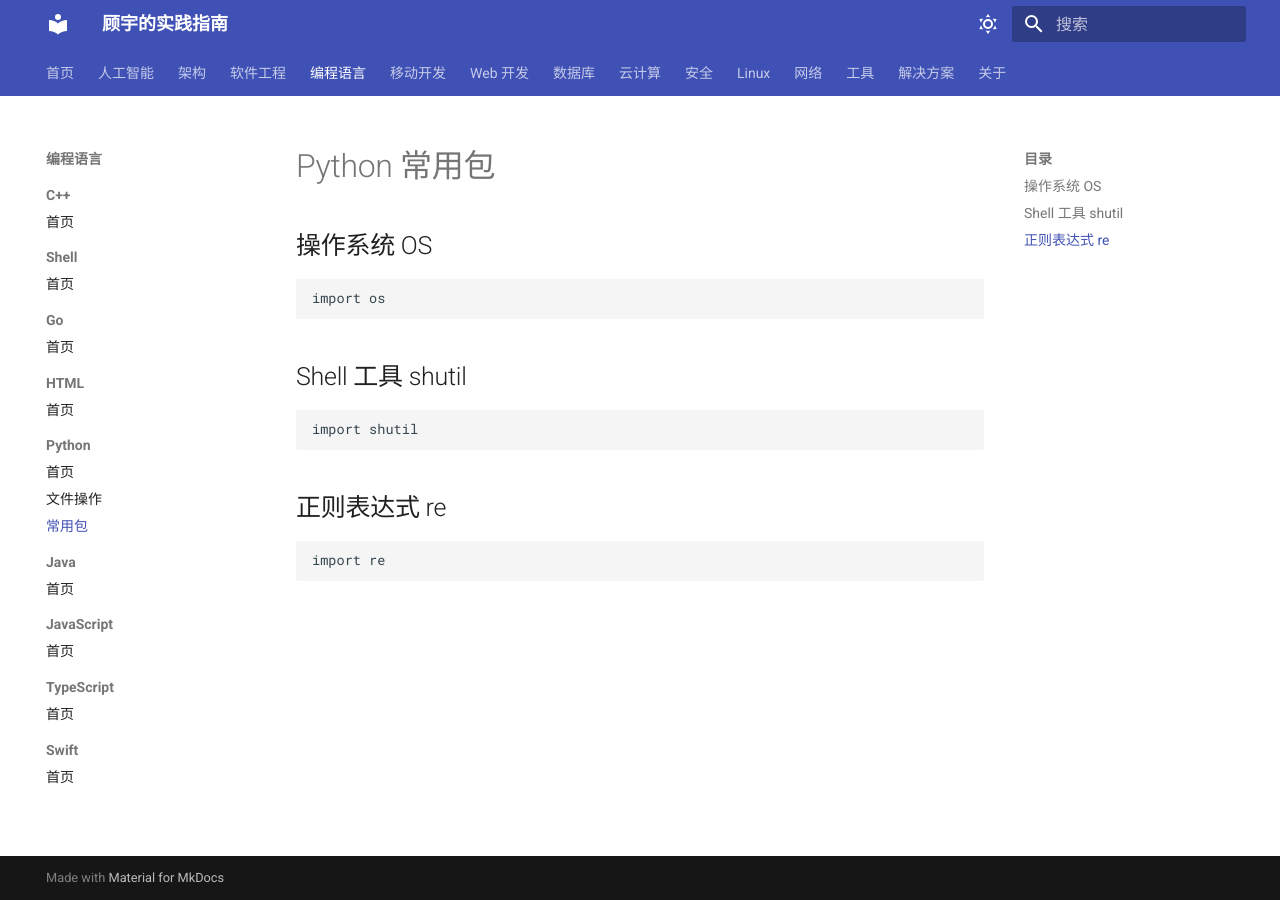
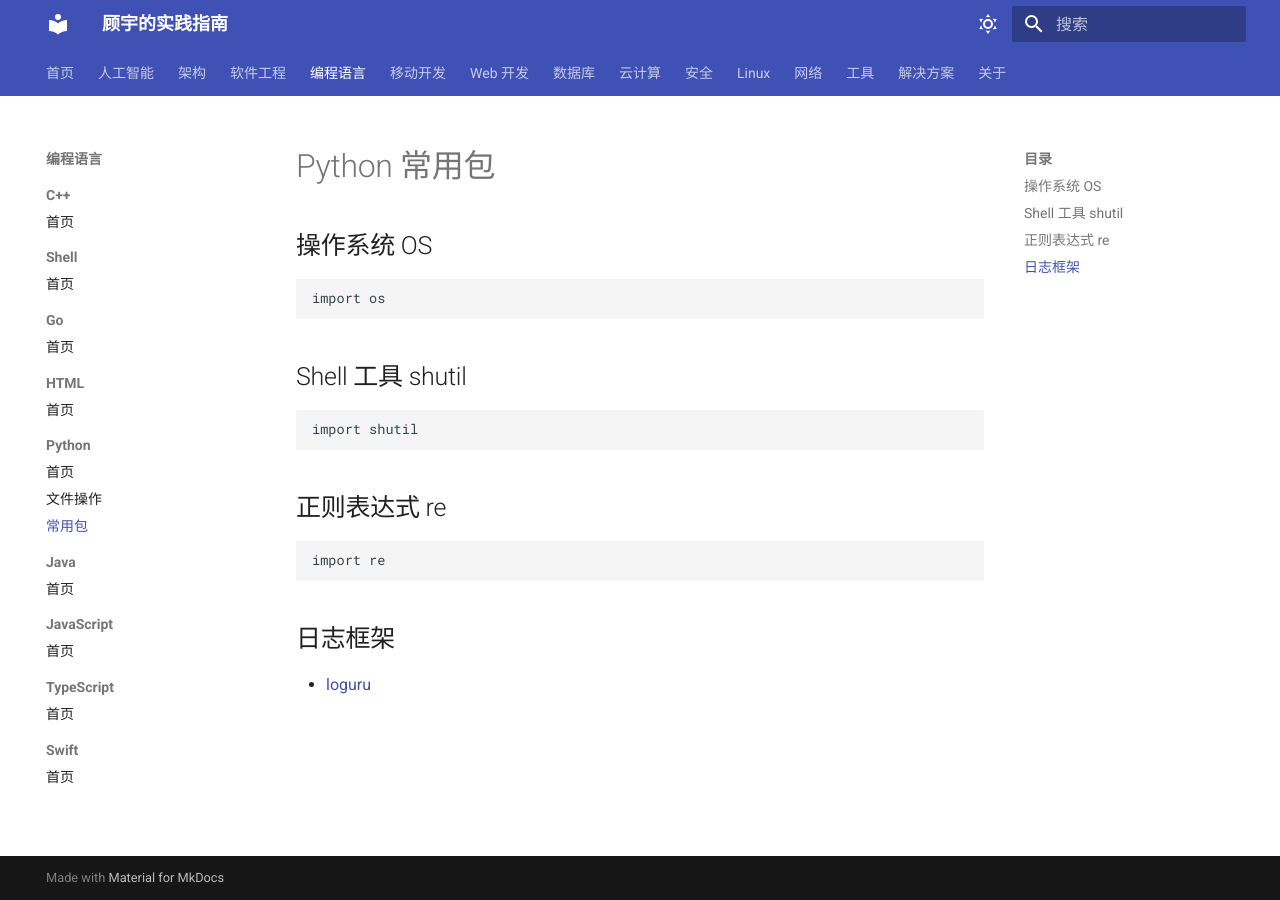
Before and after one commit to wizardbyron/guides, an MkDocs documentation site: the page built from docs/programming/python/packages.md, in a window 1280 px wide. Built offline with MkDocs 1.6.1 and Material for MkDocs 9.7.7, drawn with Linux system fonts in a browser that asks for light colours.

Commit message:
add python logging framework loguru

````diff
--- a/docs/programming/python/packages.md
+++ b/docs/programming/python/packages.md
@@ -17,3 +17,7 @@ import shutil
 ```python
 import re
 ```
+
+## 日志框架
+
+- [loguru](https://github.com/Delgan/loguru)
````
